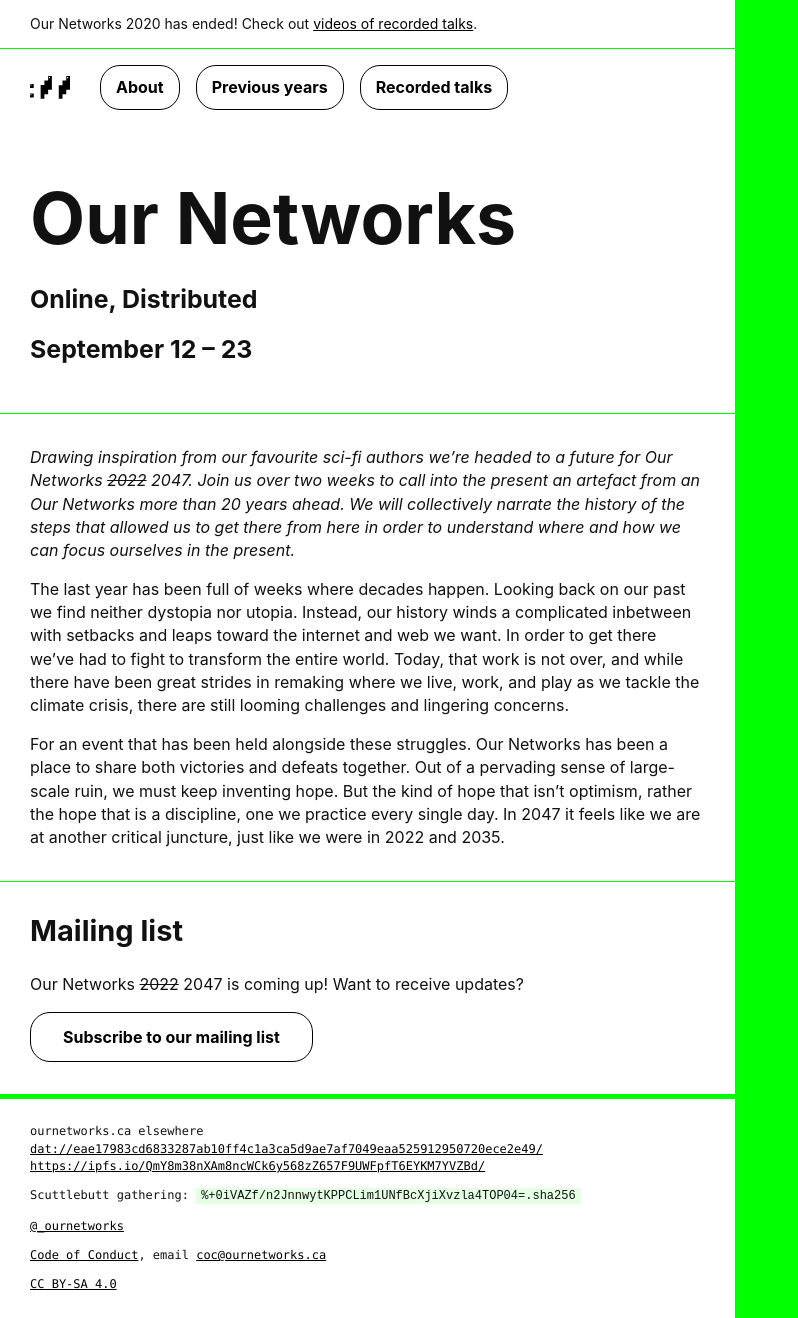
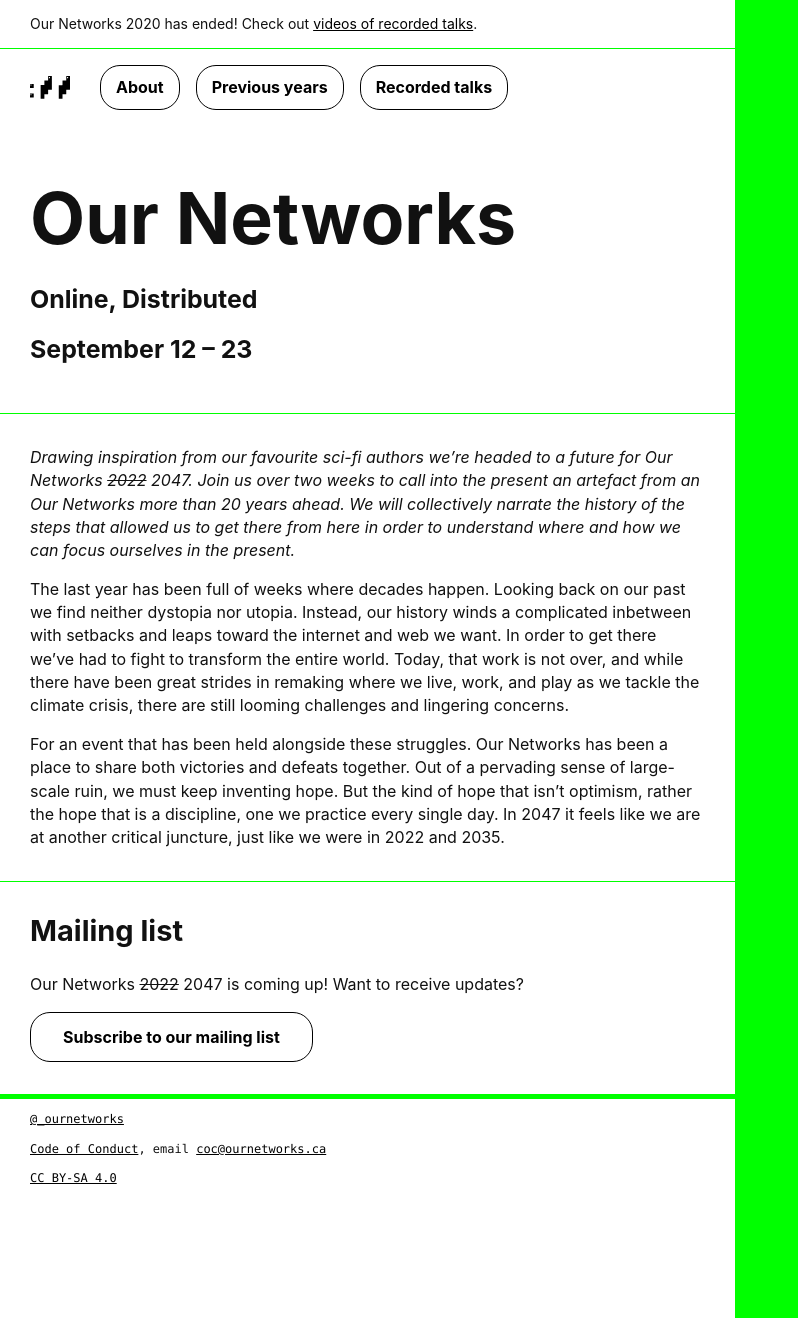
Before and after one commit to ournetworks/ournetworks.ca, a Jekyll site: the page built from index.md, in a window 1280 px wide and 1318 px high. Shown: the whole window, without its empty margins (0-798 px from the left). Built offline with Jekyll 4.4.1, drawn with Linux system fonts in a browser that asks for light colours.

Commit message:
remove dweb links for now

```diff
--- a/_includes/footer.html
+++ b/_includes/footer.html
@@ -1,7 +1,7 @@
 <footer class="footer border-top mono pb-s pt-s fs-small">
   <div class="container">
 
-    <div class="mt-1">
+    <!--<div class="mt-1">
       <p class="mb-0">ournetworks.ca elsewhere</p>
       <p class="mb-0">
         <a class="overflow-wrap" href="dat://eae17983cd6833287ab10ff4c1a3ca5d9ae7af7049eaa525912950720ece2e49/">dat://eae17983cd6833287ab10ff4c1a3ca5d9ae7af7049eaa525912950720ece2e49/</a>
@@ -9,9 +9,7 @@
       <p>
         <a class="overflow-wrap" href="{{ site.ipfs_gateway }}/ipfs/QmY8m38nXAm8ncWCk6y568zZ657F9UWFpfT6EYKM7YVZBd/">{{ site.ipfs_gateway }}/QmY8m38nXAm8ncWCk6y568zZ657F9UWFpfT6EYKM7YVZBd/</a>
       </p>
-    </div>
-
-    <p>Scuttlebutt gathering: <code class="overflow-wrap highlight">%+0iVAZf/n2JnnwytKPPCLim1UNfBcXjiXvzla4TOP04=.sha256</code></p>
+    </div>-->
 
     <p><a href="https://twitter.com/{{ site.twitter_username }}" target="_blank" rel="noopener">@{{ site.twitter_username }}</a></p>
 
```
